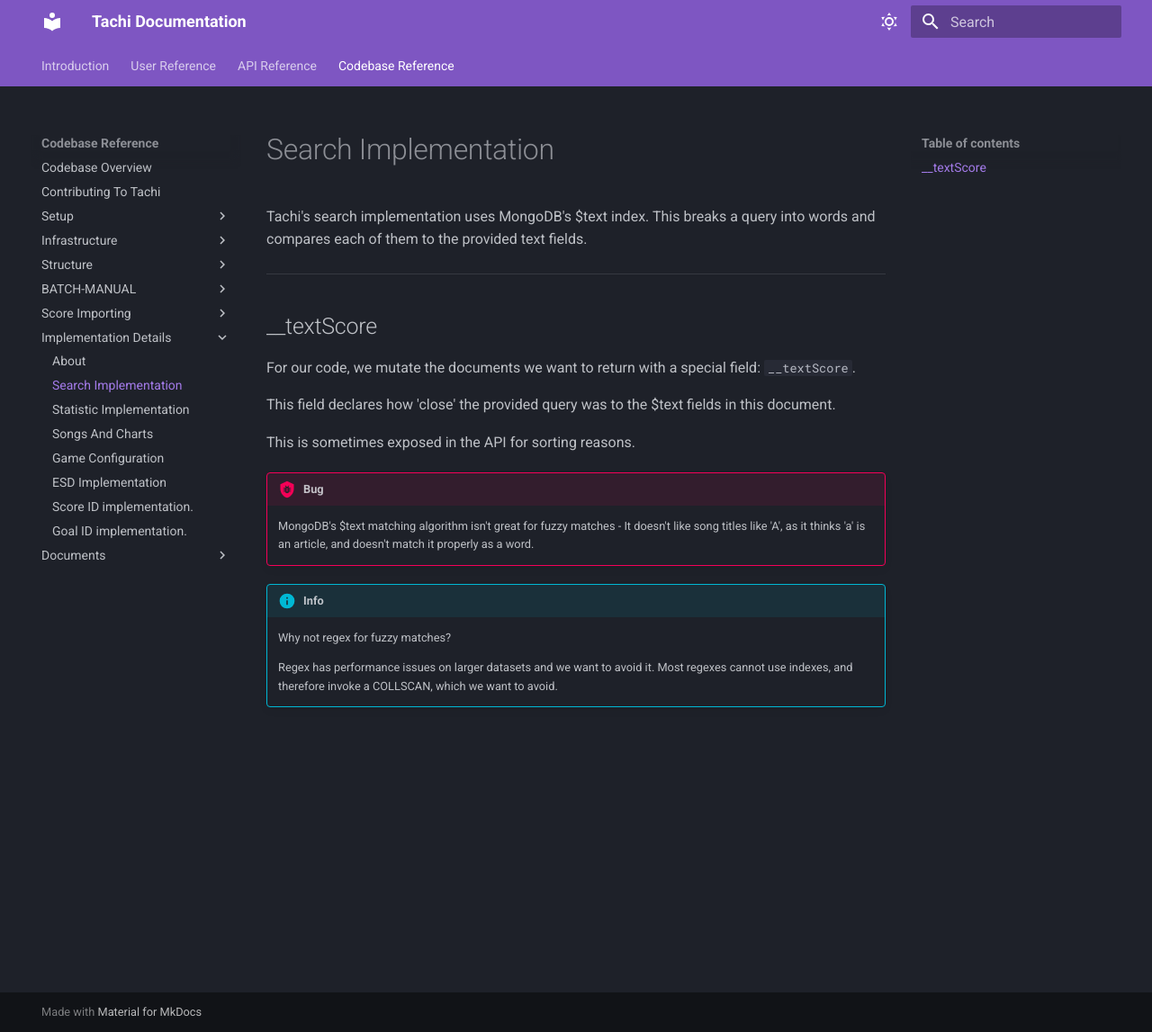
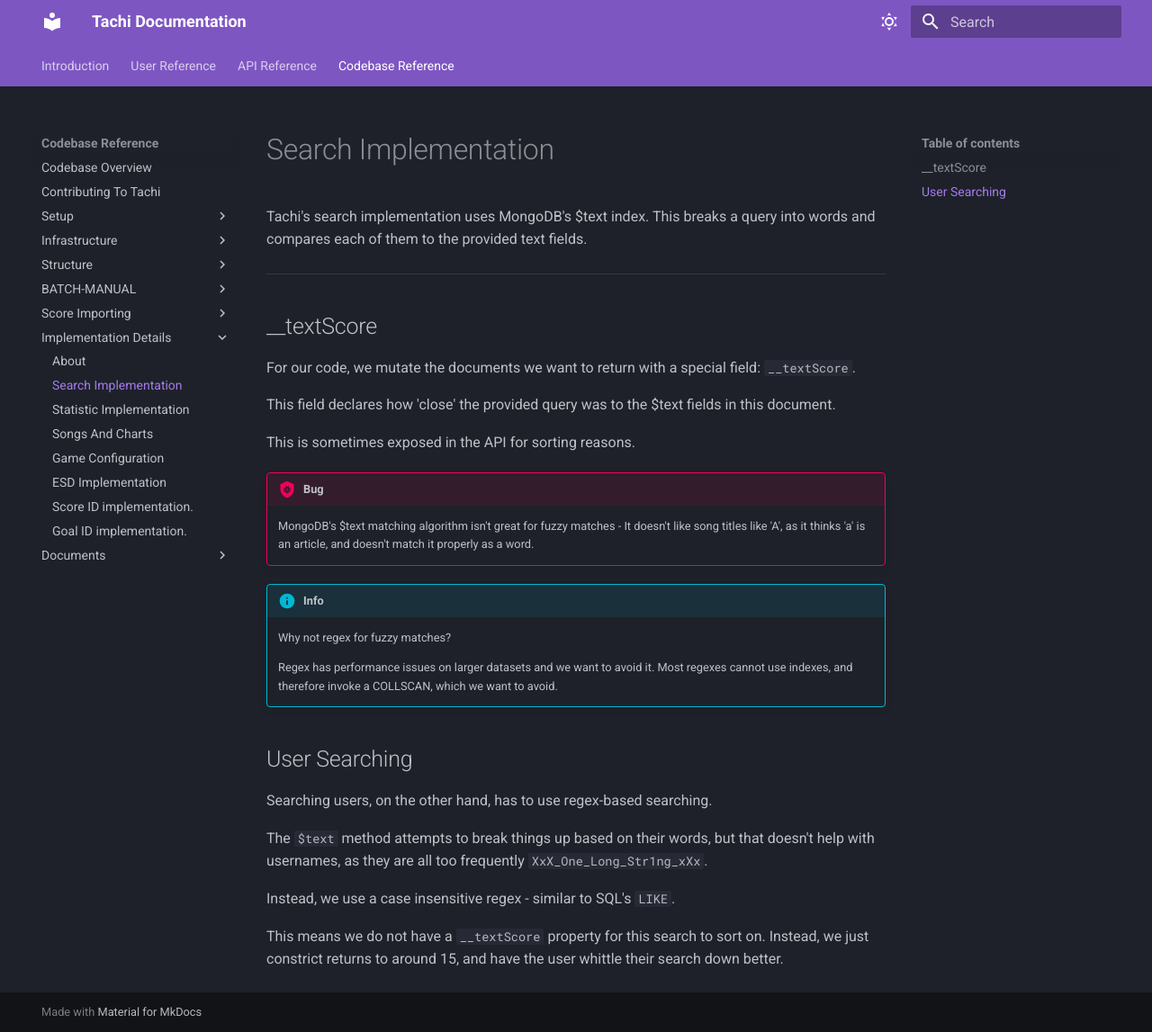
Before and after one commit to zkrising/Tachi, an MkDocs documentation site: the page built from docs/docs/codebase/implementation-details/search.md, in a window 1280 px wide and 1147 px high. Shown: the whole window at 90% size. Built offline with MkDocs 1.6.1 and Material for MkDocs 9.7.7, drawn with Linux system fonts in a browser that asks for light colours.

Commit message:
search and session documentation

```diff
--- a/docs/docs/codebase/implementation-details/search.md
+++ b/docs/docs/codebase/implementation-details/search.md
@@ -24,3 +24,20 @@ This is sometimes exposed in the API for sorting reasons.
 	Regex has performance issues on larger datasets and we
 	want to avoid it. Most regexes cannot use indexes, and therefore invoke a COLLSCAN, which
 	we want to avoid.
+
+## User Searching
+
+Searching users, on the other hand, has to use regex-based
+searching.
+
+The `$text` method attempts to break things up based on their
+words, but that doesn't help with usernames, as they are all
+too frequently `XxX_One_Long_Str1ng_xXx`.
+
+Instead, we use a case insensitive regex - similar to SQL's
+`LIKE`.
+
+This means we do not have a `__textScore` property for this
+search to sort on. Instead, we just constrict returns to
+around 15, and have the user whittle their search down
+better.
--- a/docs/mkdocs.yml
+++ b/docs/mkdocs.yml
@@ -1,7 +1,7 @@
 site_name: Tachi Documentation
 site_description: Mono-documentation for Kamaitachi, Bokutachi and related things.
 site_author: zkldi
-site_url: https://docs.bokutachi.xyz
+site_url: https://tachi.rtfd.io
 
 theme:
   name: material
@@ -49,6 +49,8 @@ nav:
       - "api/routes/auth.md"
       - "api/routes/users.md"
       - "api/routes/user-gamept.md"
+      - "api/routes/sessions.md"
+      - "api/routes/search.md"
 
   - Codebase Reference:
     - "codebase/overview.md"
```
Also changed, not shown: docs/docs/api/routes/search.md (added, +52 -0 lines), docs/docs/api/routes/sessions.md (added, +116 -0 lines), docs/docs/api/routes/users.md (+3 -3 lines).
